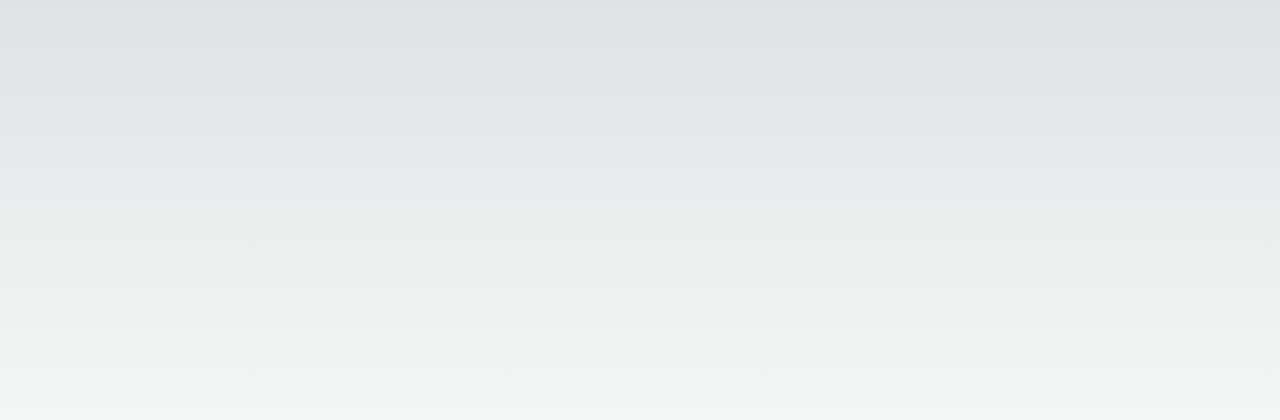
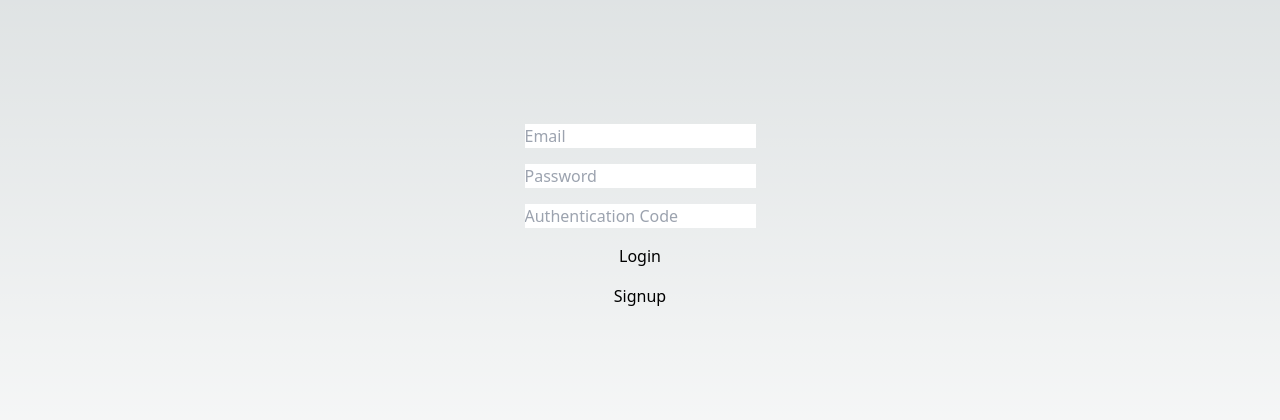
Before and after one commit to stub-ai/dd59db13-b0fb-5344-9055-6f58a2de343e, a Next.js app: page / in a window 1280 px wide. Shown: the part 184-604 px from the top of the page. Built offline with nearby package versions, Linux system fonts and the light colour scheme.

Commit message:
Commit from Stub AI

```diff
--- a/components/Header.tsx
+++ b/components/Header.tsx
@@ -0,0 +1,27 @@
+import { useContext } from 'react';
+import { UserContext } from '../pages/_app';
+
+export default function Header() {
+  const context = useContext(UserContext);
+
+  if (!context) {
+    return null;
+  }
+
+  const { user, setUser } = context;
+
+  const handleLogout = () => {
+    // Handle logout logic here
+    setUser(null);
+  };
+
+  return (
+    <header>
+      {user ? (
+        <button onClick={handleLogout}>Logout</button>
+      ) : (
+        <p>Please login to access the site.</p>
+      )}
+    </header>
+  );
+}
--- a/components/Login.tsx
+++ b/components/Login.tsx
@@ -0,0 +1,47 @@
+import { useState } from 'react';
+
+export default function Login() {
+  const [email, setEmail] = useState('');
+  const [password, setPassword] = useState('');
+  const [authCode, setAuthCode] = useState('');
+
+  const handleLogin = () => {
+    // Handle login logic here
+  };
+
+  const handleSignup = () => {
+    // Handle signup logic here
+  };
+
+  return (
+    <div className="flex flex-col items-center justify-center min-h-screen">
+      <input
+        type="email"
+        placeholder="Email"
+        value={email}
+        onChange={(e) => setEmail(e.target.value)}
+        className="mb-4"
+      />
+      <input
+        type="password"
+        placeholder="Password"
+        value={password}
+        onChange={(e) => setPassword(e.target.value)}
+        className="mb-4"
+      />
+      <input
+        type="text"
+        placeholder="Authentication Code"
+        value={authCode}
+        onChange={(e) => setAuthCode(e.target.value)}
+        className="mb-4"
+      />
+      <button onClick={handleLogin} className="mb-4">
+        Login
+      </button>
+      <button onClick={handleSignup}>
+        Signup
+      </button>
+    </div>
+  );
+}
--- a/pages/_app.tsx
+++ b/pages/_app.tsx
@@ -1,6 +1,20 @@
-import '@/styles/globals.css'
-import type { AppProps } from 'next/app'
+import { useState, createContext } from 'react';
+import '@/styles/globals.css';
+import type { AppProps } from 'next/app';
+
+interface UserContextType {
+  user: null | { email: string };
+  setUser: React.Dispatch<React.SetStateAction<null | { email: string }>>;
+}
+
+export const UserContext = createContext<UserContextType | null>(null);
 
 export default function App({ Component, pageProps }: AppProps) {
-  return <Component {...pageProps} />
+  const [user, setUser] = useState<null | { email: string }>(null);
+
+  return (
+    <UserContext.Provider value={{ user, setUser }}>
+      <Component {...pageProps} />
+    </UserContext.Provider>
+  );
 }
--- a/pages/index.tsx
+++ b/pages/index.tsx
@@ -1,13 +1,24 @@
-import Image from 'next/image'
-import { Inter } from 'next/font/google'
-
-const inter = Inter({ subsets: ['latin'] })
+import { useContext } from 'react';
+import { UserContext } from './_app';
+import Login from '../components/Login';
+import Image from 'next/image';
 
 export default function Home() {
+  const context = useContext(UserContext);
+
+  if (!context) {
+    return <Login />;
+  }
+
+  const { user } = context;
+
+  if (!user) {
+    return <Login />;
+  }
+
   return (
-    <main
-      className={`flex min-h-screen flex-col items-center justify-between p-24 ${inter.className}`}
-    >
+    <main className="flex flex-col items-center justify-between p-24">
+      {/* Display user's photos here */}
     </main>
-  )
+  );
 }
```
